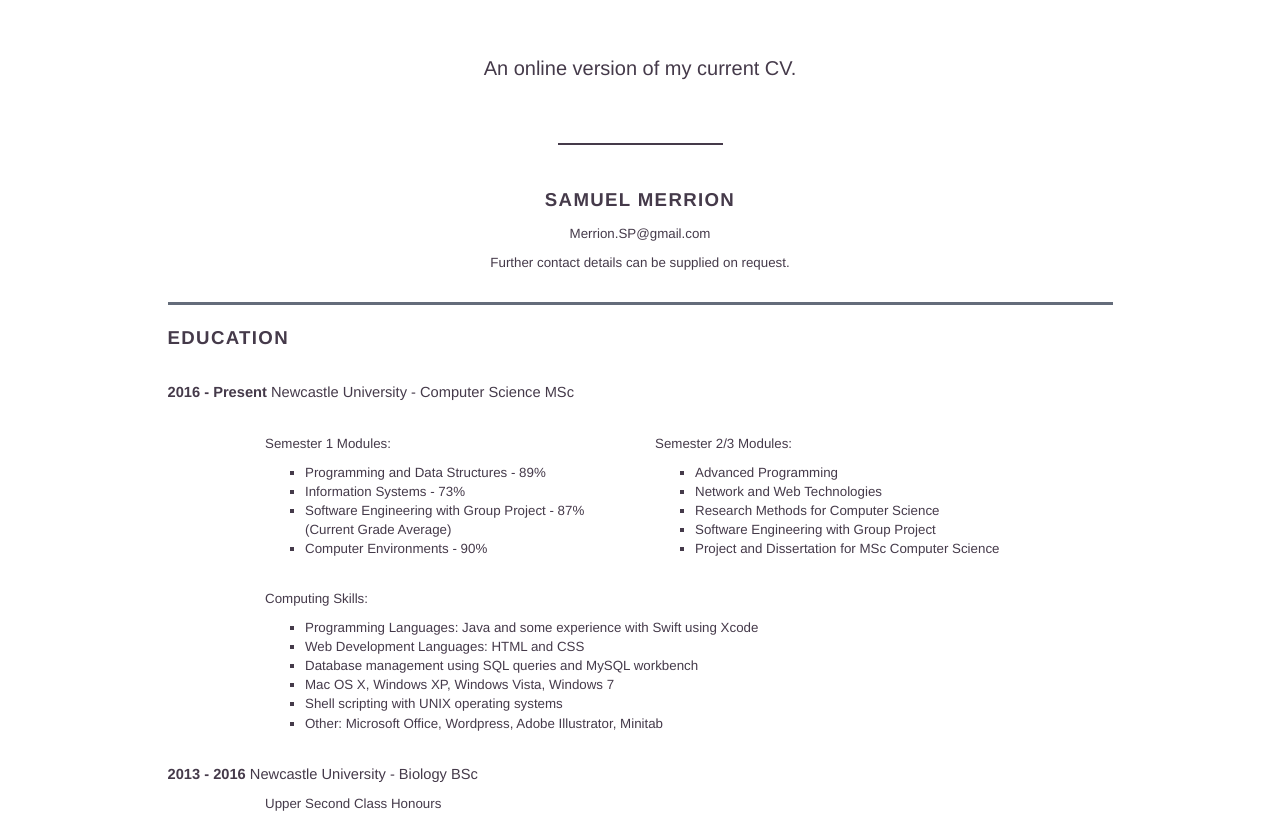
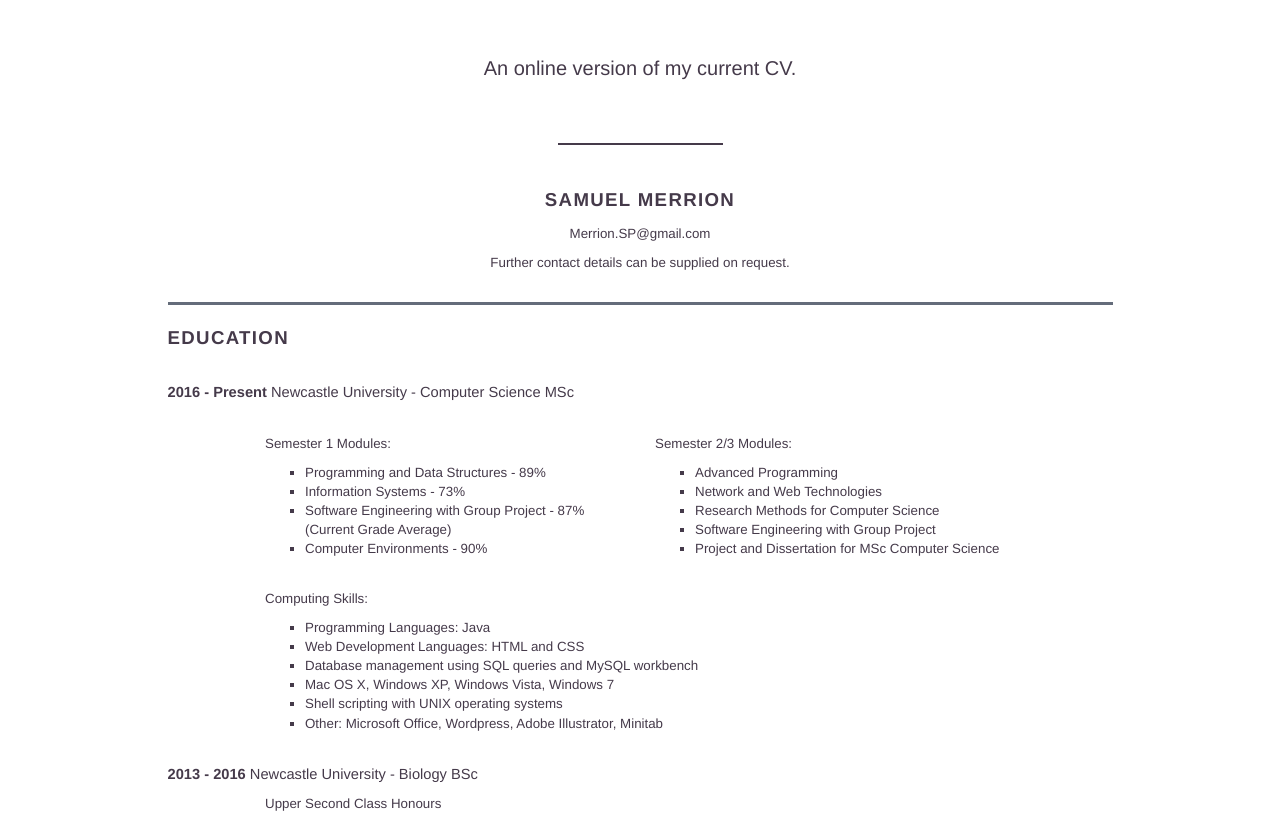
Before and after one commit to SamPM/personalWebsite, a plain HTML site: page onlineCV.html in a window 1280 px wide. Shown: the part 264-1098 px from the top of the page. Drawn offline with nearby package versions, Linux system fonts and the light colour scheme.

Commit message:
Update CV skills section

```diff
--- a/onlineCV.html
+++ b/onlineCV.html
@@ -88,7 +88,7 @@
             <div class="col-sm-9">
                 <p class="cvText">Computing Skills:</p>
                 <ul style="list-style-type:square" class="cvText">
-                    <li>Programming Languages: Java and some experience with Swift using Xcode</li>
+                    <li>Programming Languages: Java</li>
                     <li>Web Development Languages: HTML and CSS</li>
                     <li>Database management using SQL queries and MySQL workbench</li>
                     <li>Mac OS X, Windows XP, Windows Vista, Windows 7</li>
```
